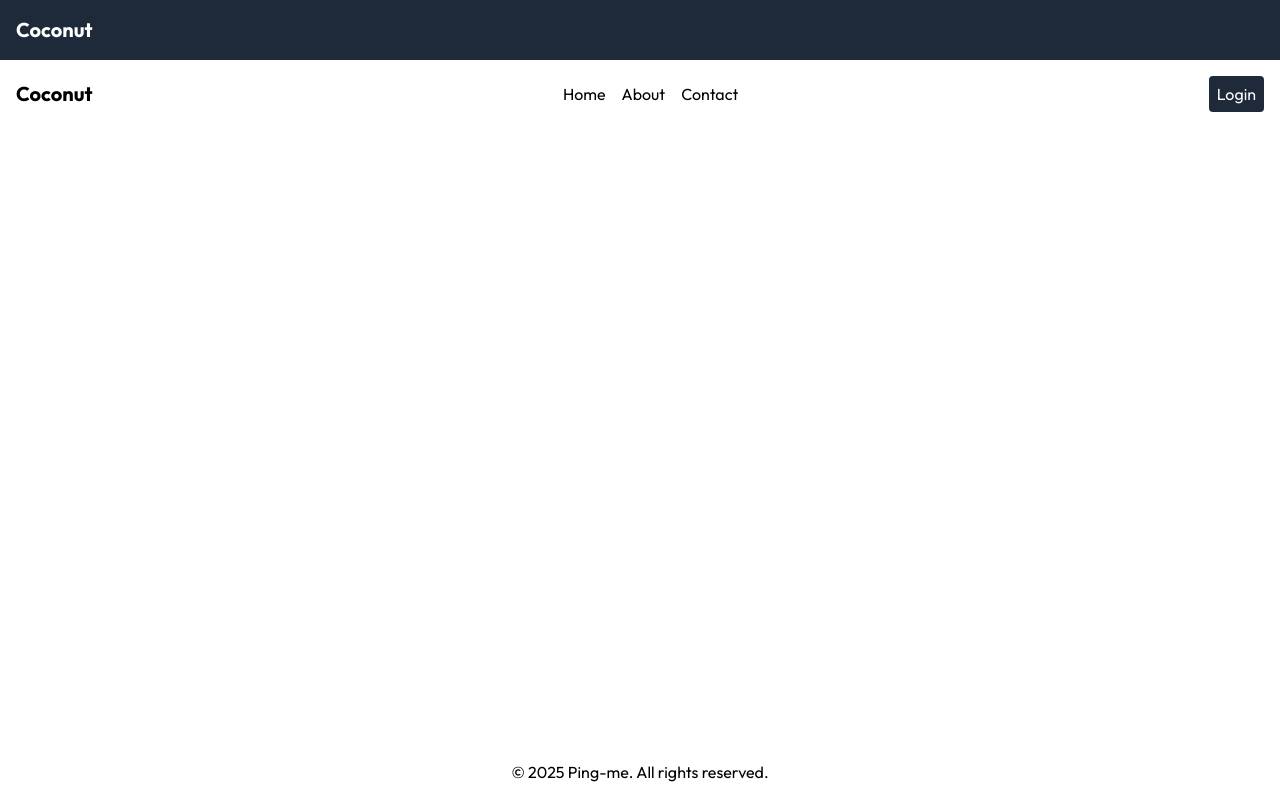
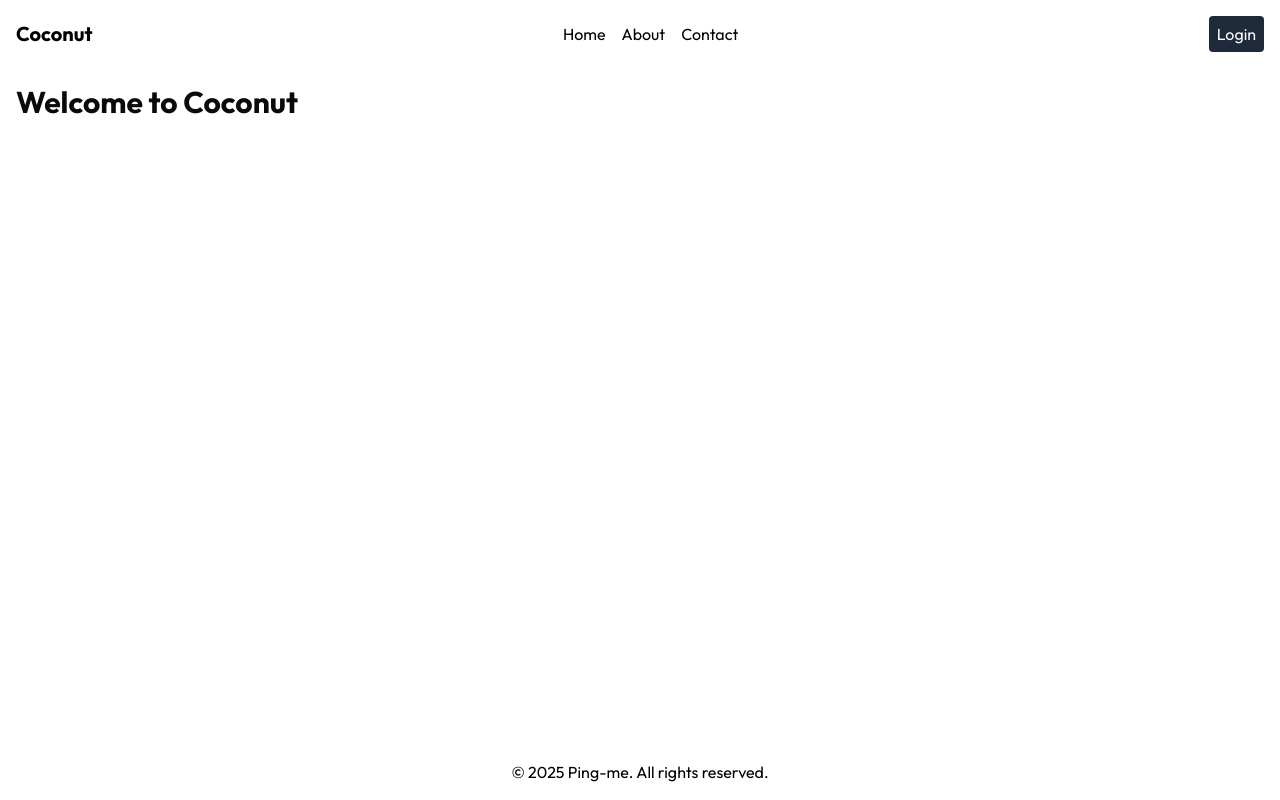
Before and after one commit to JunaidAhammedU/new-coconut, a Next.js app: page / in a window 1280 px wide. Built offline with nearby package versions, Linux system fonts and the light colour scheme.

Commit message:
refactor: replace landing page with header component for improved navigation

```diff
--- a/app/(public)/page.tsx
+++ b/app/(public)/page.tsx
@@ -1,29 +1,9 @@
-import Link from "next/link";
-
-export default function Header() {
+export default function LandingPage() {
   return (
-    <header className="p-4 text-black">
-      <nav className="container mx-auto flex justify-between items-center">
-        <Link href="/" className="text-xl font-bold">
-          Coconut
-        </Link>
-        <div className="space-x-4 text-black">
-          <Link href="/">
-            Home
-          </Link>
-          <Link href="/about">
-            About
-          </Link>
-          <Link href="/contact">
-            Contact
-          </Link>
-        </div>
-        <div className="space-x-4 text-white bg-gray-800 py-1.5 px-2 rounded">
-          <Link href="/login">
-            Login
-          </Link>
-        </div>
-      </nav>
-    </header>
+    <div className="container mx-auto p-4">
+      <h1 className="text-3xl font-bold">
+        Welcome to Coconut
+      </h1>
+    </div>
   );
 }
--- a/components/common/Header.tsx
+++ b/components/common/Header.tsx
@@ -2,15 +2,26 @@ import Link from "next/link";
 
 export default function Header() {
   return (
-    <header className="bg-gray-800 text-white p-4">
-      <nav className="container mx-auto">
+    <header className="p-4 text-black">
+      <nav className="container mx-auto flex justify-between items-center">
         <Link href="/" className="text-xl font-bold">
           Coconut
         </Link>
-        <div className="space-x-4">
-          {/* <Link href="/about">About</Link>
-          <Link href="/faq">FAQ</Link>
-          <Link href="/dashboard">Dashboard</Link> */}
+        <div className="space-x-4 text-black">
+          <Link href="/">
+            Home
+          </Link>
+          <Link href="/about">
+            About
+          </Link>
+          <Link href="/contact">
+            Contact
+          </Link>
+        </div>
+        <div className="space-x-4 text-white bg-gray-800 py-1.5 px-2 rounded">
+          <Link href="/login">
+            Login
+          </Link>
         </div>
       </nav>
     </header>
```
